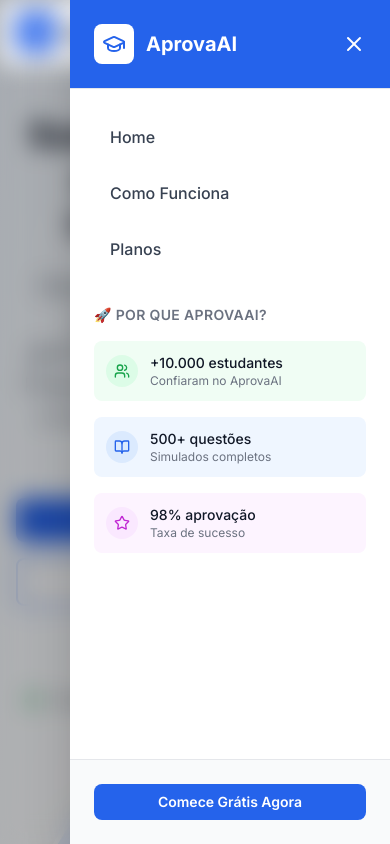
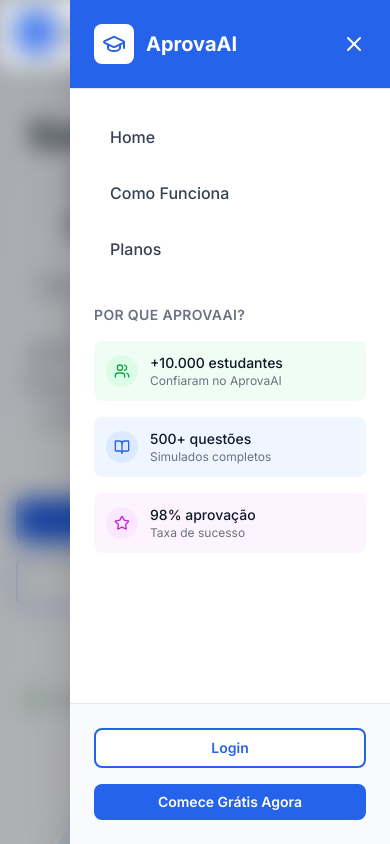
Before and after one commit to Raullize/AprovaAI, a React (Vite) app in the folder frontend/: page / in a window 390 px wide. Both pictures are taken after a click on the button 362 px from the left and 29 px from the top of the page. Shown: the top 844 px of the page. Built offline with nearby package versions, Linux system fonts and the light colour scheme.

Commit message:
feat: update Header component to remove emoji and add login button

```diff
--- a/frontend/src/components/layout/Header.tsx
+++ b/frontend/src/components/layout/Header.tsx
@@ -161,7 +161,7 @@
 
                 <div className="px-6 mt-8">
                   <h3 className="text-sm font-semibold text-gray-500 uppercase tracking-wide mb-4">
-                    🚀 Por que AprovaAI?
+                    Por que AprovaAI?
                   </h3>
                   <div className="space-y-4">
                     <div className="flex items-center space-x-3 p-3 bg-success-50 rounded-lg">
@@ -211,12 +211,21 @@
                       </Button>
                     </>
                   ) : (
+                    <>
+                      <Button
+                        className="w-full"
+                        variant="outline"
+                        onClick={() => handleNavigation('/login')}
+                      >
+                        Login
+                      </Button>
                       <Button
                         className="w-full"
                         onClick={() => handleNavigation('#pricing')}
                       >
                         Comece Grátis Agora
                       </Button>
+                    </>
                   )}
                 </div>
               </div>
```
Lines whose indentation alone changed are shown as unchanged.
